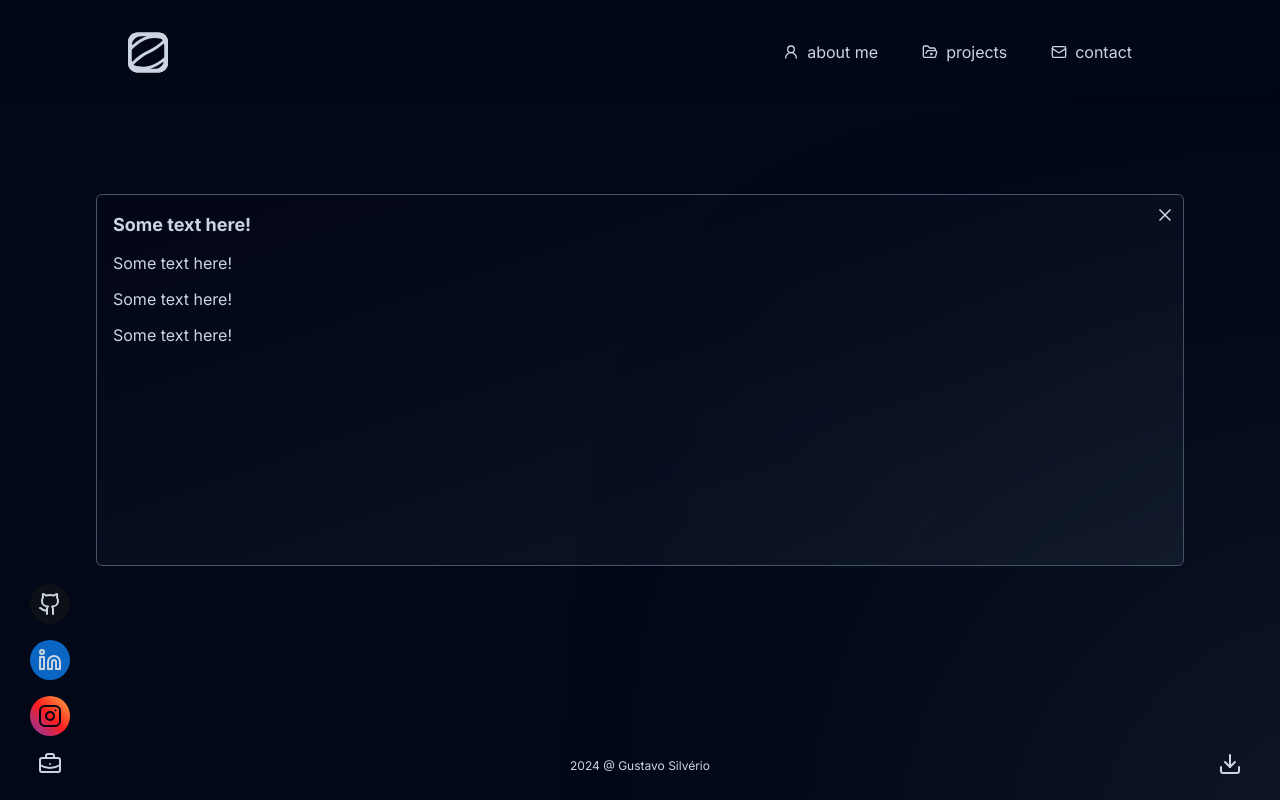
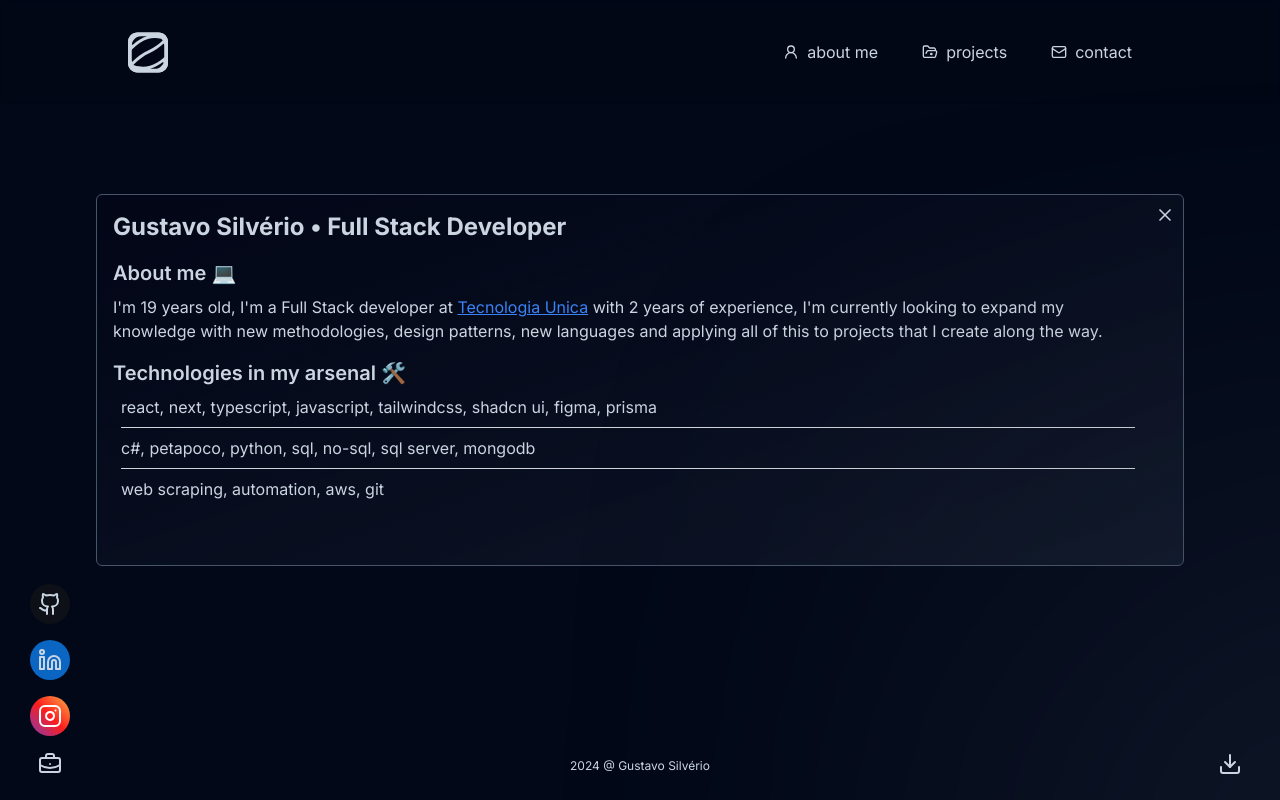
Before and after one commit to gustavosilverio/portfolio-2024, a Next.js app: page / in a window 1280 px wide. Both pictures are taken after a click on the button 640 px from the left and 573 px from the top of the page. Built offline with nearby package versions, Linux system fonts and the light colour scheme.

Commit message:
add summary

```diff
--- a/src/app/(home)/page.tsx
+++ b/src/app/(home)/page.tsx
@@ -17,7 +17,7 @@ export default function Home() {
 				animate={showSummary ? "open" : "closed"}
 			>
 				<motion.div
-					className="animate-fade-in flex flex-col items-center space-y-6 max-w-[454px] w-full absolute top-auto"
+					className="animate-fade-in flex flex-col items-center space-y-6 px-2 max-w-[454px] w-full absolute top-auto"
 					variants={{
 						open: {
 							opacity: 0,
@@ -129,7 +129,7 @@ export default function Home() {
 						</motion.button>
 
 						<motion.article
-							className="flex flex-col gap-3 overflow-y-auto h-full mr-4 pr-2"
+							className="flex flex-col gap-2 overflow-y-auto h-full mr-4 pr-2"
 							variants={{
 								open: {
 									transition: {
--- a/src/components/header/header.tsx
+++ b/src/components/header/header.tsx
@@ -172,7 +172,7 @@ export const Header = () => {
 								rel="noreferrer"
 								className="btn-base bg-gradient-to-tr from-[#833ab4] via-[#fd1d1d] to-[#fcb045] rounded-xl p-4 w-full flex justify-center"
 							>
-								<Instagram color="#020617" />
+								<Instagram color="#ffffff" />
 							</a>
 						</div>
 					</DrawerHeader>
--- a/src/components/socialMedias/socialMedias.tsx
+++ b/src/components/socialMedias/socialMedias.tsx
@@ -59,7 +59,7 @@ export const SocialMedias = () => {
 							className="btn-base p-2 rounded-full bg-gradient-to-tr from-[#833ab4] via-[#fd1d1d] to-[#fcb045]"
 						>
 							<span>
-								<Instagram color="#020617" />
+								<Instagram color="#ffffff" />
 							</span>
 						</a>
 					</TooltipTrigger>
--- a/src/components/summary/summary.tsx
+++ b/src/components/summary/summary.tsx
@@ -1,4 +1,43 @@
-import { motion, Variants } from "framer-motion"
+import { motion, Transition, Variants } from "framer-motion"
+import { GenericElementProps, LinkProps, ListProps } from "./summary.types"
+import { cn } from "@/lib/utils"
+
+export const Summary = () => {
+    return (
+        <>
+            <H2>Gustavo Silvério • Full Stack Developer</H2>
+
+            <H3>About me 💻</H3>
+            <P>
+                I'm 19 years old, I'm a Full Stack developer at{" "}
+                <A href="https://tecnologiaunica.com.br/">Tecnologia Unica</A> with 2 years of experience,
+                I'm currently looking to expand my knowledge with new methodologies,
+                design patterns, new languages and applying all of this to projects
+                that I create along the way.
+            </P>
+
+            <H3>Technologies in my arsenal 🛠️</H3>
+
+            <Stack>
+                <P>
+                    react, next, typescript, javascript, tailwindcss, shadcn ui, figma, prisma
+                </P>
+
+                <Divider />
+
+                <P>
+                    c#, petapoco, python, sql, no-sql, sql server, mongodb
+                </P>
+
+                <Divider />
+
+                <P>
+                    web scraping, automation, aws, git
+                </P>
+            </Stack>
+        </>
+    )
+}
 
 const itemVariant: Variants = {
     open: {
@@ -6,44 +45,140 @@ const itemVariant: Variants = {
         opacity: 1,
         transition: { type: "spring", stiffness: 300, damping: 24 },
     },
-    closed: { opacity: 0, y: 20, transition: { duration: 0.2 } },
+    closed: {
+        opacity: 0,
+        y: 20,
+        transition: { duration: 0.2 }
+    },
+}
+
+const itemTransition: Transition = {
+    type: "spring",
+    stiffness: 300,
+    damping: 24
+}
+
+const Stack = ({
+    children,
+    className
+}: GenericElementProps) => {
+    return (
+        <motion.div
+            className={cn("flex flex-col gap-2 mx-2", className)}
+        >
+            {children}
+        </motion.div>
+    )
+}
+
+const Divider = ({ className }: GenericElementProps) => {
+    return (
+        <motion.div
+            className={cn("w-full h-px bg-gray-300", className)}
+            variants={itemVariant}
+            transition={itemTransition}
+        />
+    )
+}
+
+const A = ({
+    children,
+    className,
+    href,
+}: LinkProps) => {
+    return (
+        <motion.a
+            className={cn(
+                "text-blue-500 hover:text-blue-600 underline",
+                className
+            )}
+            href={href}
+            target="_blank"
+        >
+            {children}
+        </motion.a>
+    )
 }
 
 const H2 = ({
-    children
-}: React.PropsWithChildren) => {
+    children,
+    className
+}: GenericElementProps) => {
     return (
         <motion.h2
-            className="text-lg font-bold"
+            className={cn(
+                "text-2xl font-bold",
+                className
+            )}
             variants={itemVariant}
-            transition={{ type: "spring" }}
+            transition={itemTransition}
         >
             {children}
         </motion.h2>
     )
 }
 
+const H3 = ({
+    children,
+    className
+}: GenericElementProps) => {
+    return (
+        <motion.h3
+            className={cn(
+                "text-xl font-semibold mt-2",
+                className
+            )}
+            variants={itemVariant}
+            transition={itemTransition}
+        >
+            {children}
+        </motion.h3>
+    )
+}
+
 const P = ({
-    children
-}: React.PropsWithChildren) => {
+    children,
+    className
+}: GenericElementProps) => {
     return (
         <motion.p
+            className={cn(
+                className
+            )}
             variants={itemVariant}
-            transition={{ type: "spring" }}
+            transition={itemTransition}
         >
             {children}
         </motion.p>
     )
 }
 
-export const Summary = () => {
+const List = ({
+    items,
+    className
+}: ListProps) => {
     return (
-        <>
-            <H2>Some text here!</H2>
-
-            <P>Some text here!</P>
-            <P>Some text here!</P>
-            <P>Some text here!</P>
-        </>
+        <motion.ul
+            className={cn(className)}
+            variants={{
+                open: {
+                    transition: {
+                        staggerChildren: 0.05,
+                    }
+                },
+                closed: {},
+            }}
+        >
+            {items.map((item, index) => (
+                <motion.li
+                    className="pl-1"
+                    key={index}
+                    variants={itemVariant}
+                    transition={itemTransition}
+                >
+                    • {item}
+                </motion.li>
+            ))}
+        </motion.ul>
     )
 }
--- a/src/styles/globals.css
+++ b/src/styles/globals.css
@@ -17,23 +17,20 @@ html {
 	outline: none;
 }
 
-/* width */
 ::-webkit-scrollbar {
-	width: 8px;
+	width: 6px;
 }
 
-/* Track */
 ::-webkit-scrollbar-track {
 	background: #64748b;
+	border-radius: 10px;
 }
 
-/* Handle */
 ::-webkit-scrollbar-thumb {
 	background: #94a3b8;
 	border-radius: 10px;
 }
 
-/* Handle on hover */
 ::-webkit-scrollbar-thumb:hover {
 	background: #cbd5e1;
 }
```
Also changed, not shown: src/components/summary/summary.types.ts (added, +12 -0 lines).
